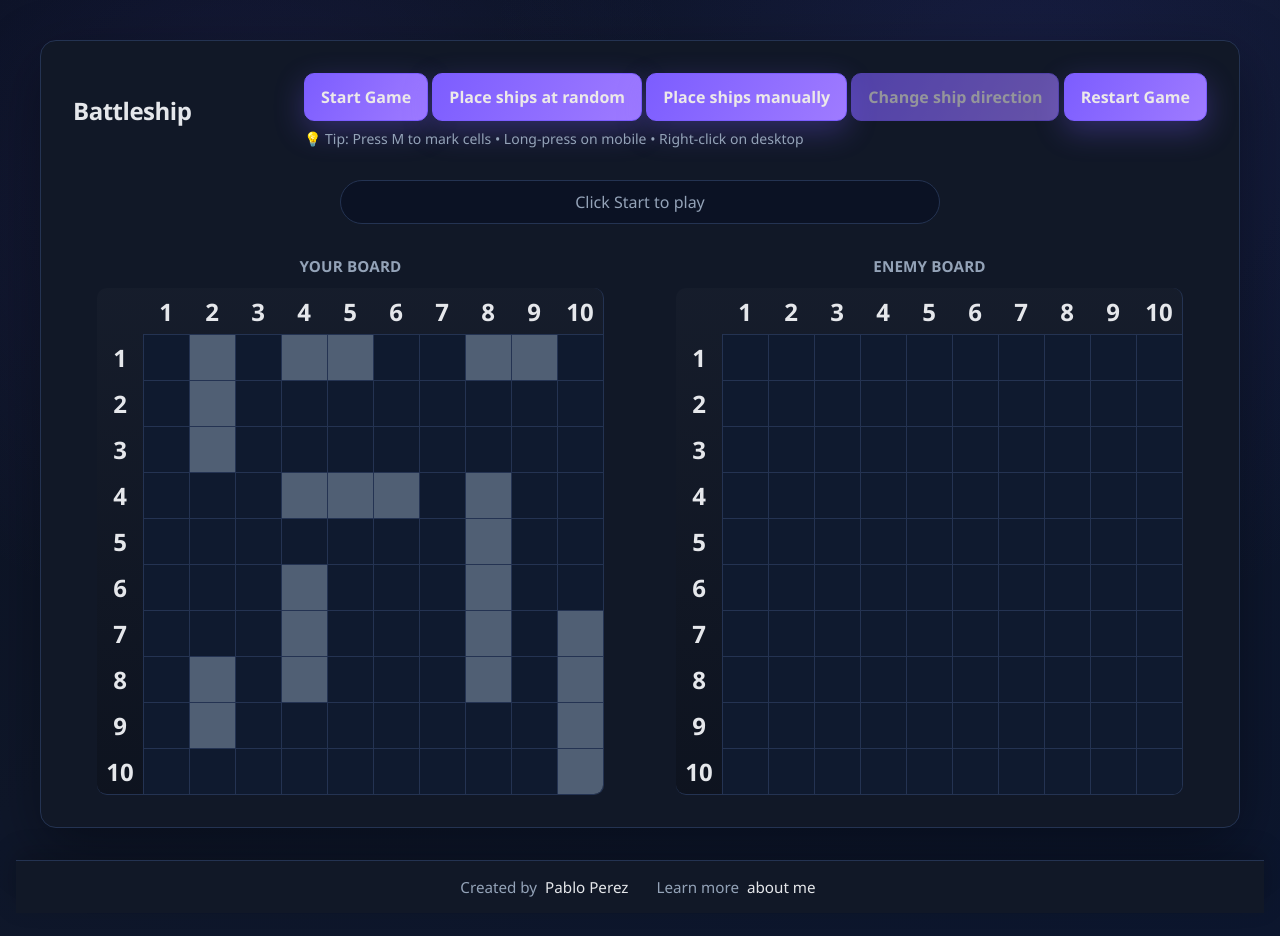
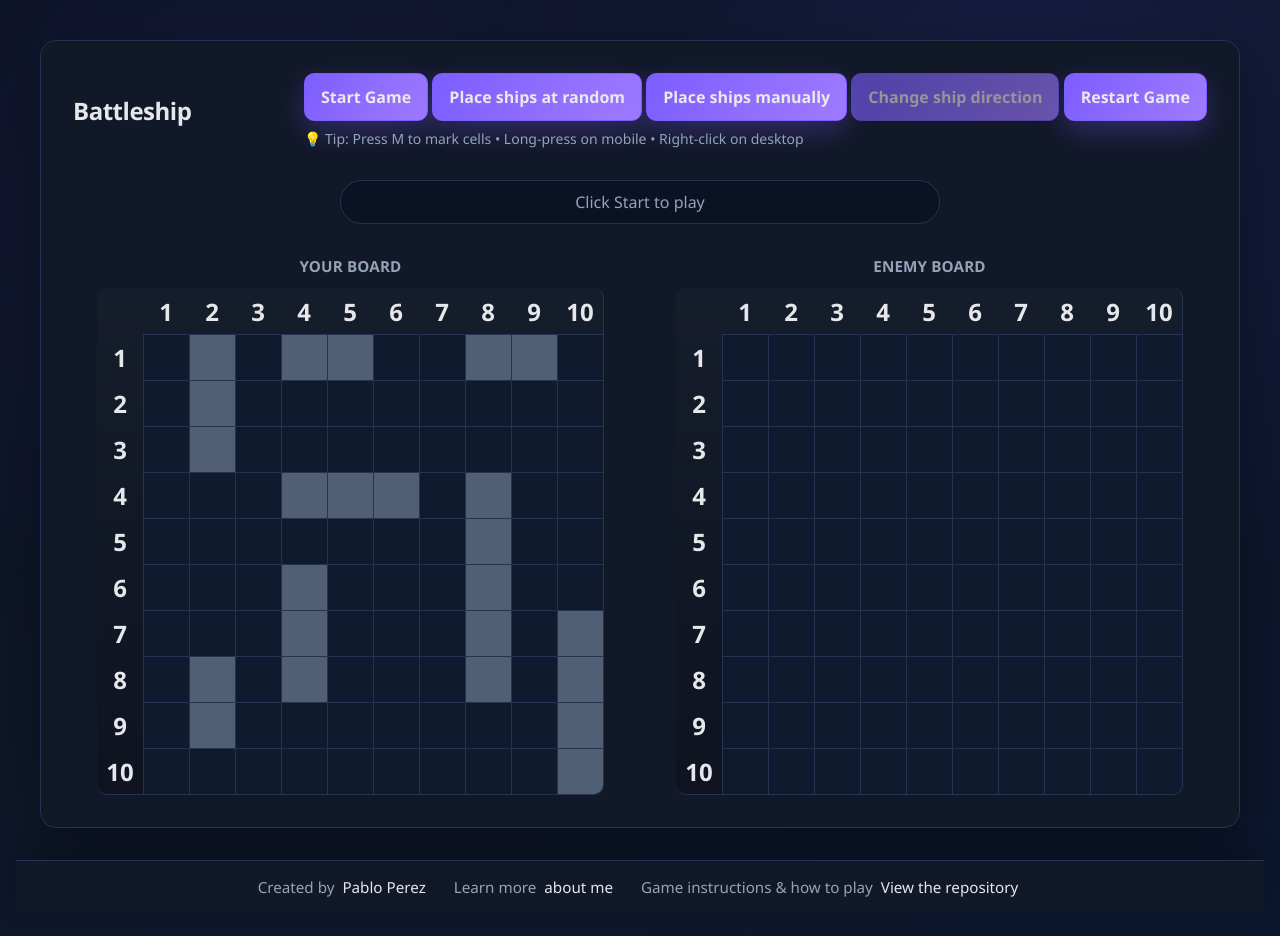
Before and after one commit to yaoming16/TOP-Battleship, a website built with webpack: page src/template.html in a window 1280 px wide. Built offline with nearby package versions, Linux system fonts and the light colour scheme.

Commit message:
Added readme file with instructions and development info

```diff
--- a/package.json
+++ b/package.json
@@ -7,7 +7,7 @@
     "test": "jest",
     "build": "webpack",
     "dev": "webpack serve",
-    "deploy": "git subtree push --prefix dist origin gh-pages"
+    "deploy": "npm run build && gh-pages -d dist"
   },
   "keywords": [],
   "author": "",
@@ -17,6 +17,7 @@
     "@babel/preset-env": "^7.28.5",
     "babel-jest": "^30.2.0",
     "css-loader": "^7.1.2",
+    "gh-pages": "^6.3.0",
     "html-loader": "^5.1.0",
     "html-webpack-plugin": "^5.6.4",
     "jest": "^30.2.0",
--- a/src/template.html
+++ b/src/template.html
@@ -101,6 +101,16 @@
                     >about me</a
                 >
             </p>
+            <p>
+                Game instructions & how to play
+                <a
+                    href="https://github.com/yaoming16/TOP-Battleship"
+                    target="_blank"
+                    rel="noopener noreferrer"
+                    aria-label="Open the TOP Battleship repository for full game instructions and how to play (opens in a new tab)"
+                    >View the repository</a
+                >
+            </p>
         </footer>
     </body>
 </html>
```
Also changed, not shown: README.md, screenshots/cell-states.png (added), screenshots/gameplay.png (added), screenshots/mobile-view.png (added), screenshots/shipPlacement.png (added), 1 other file.
